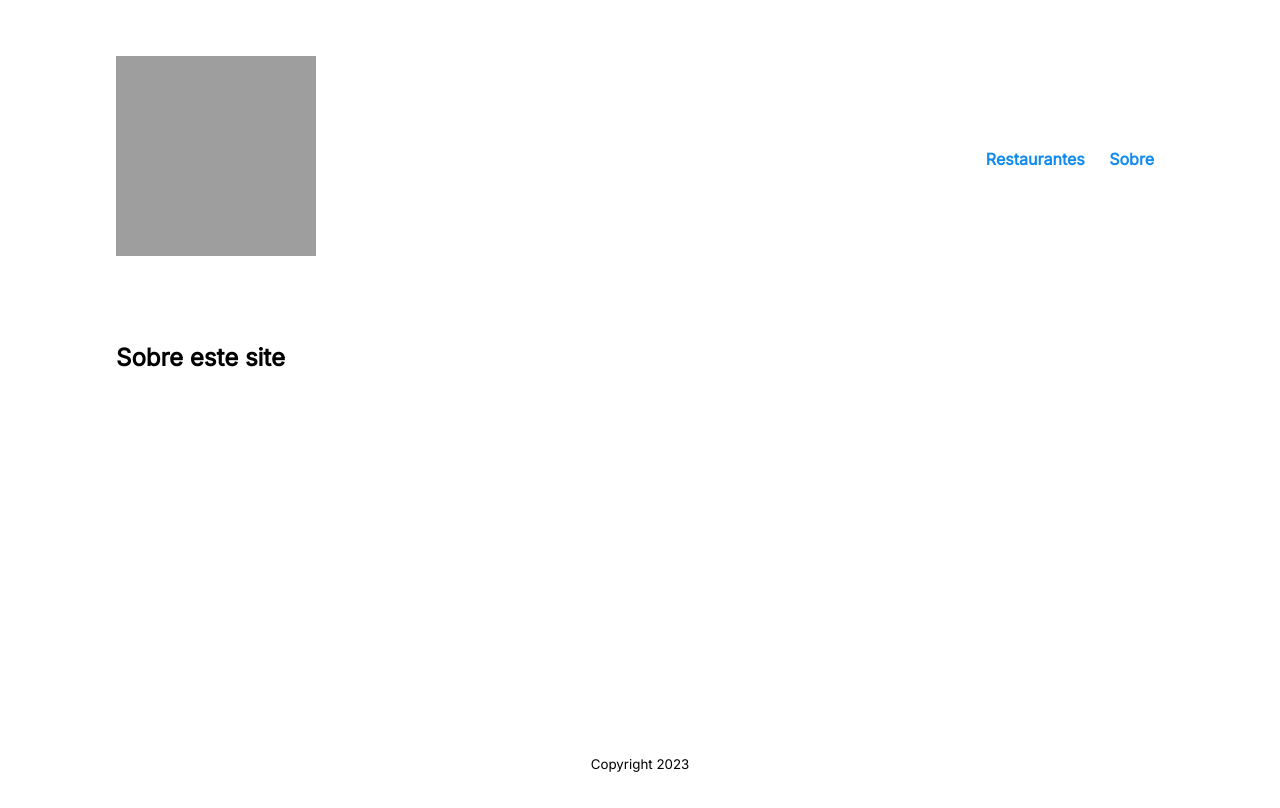
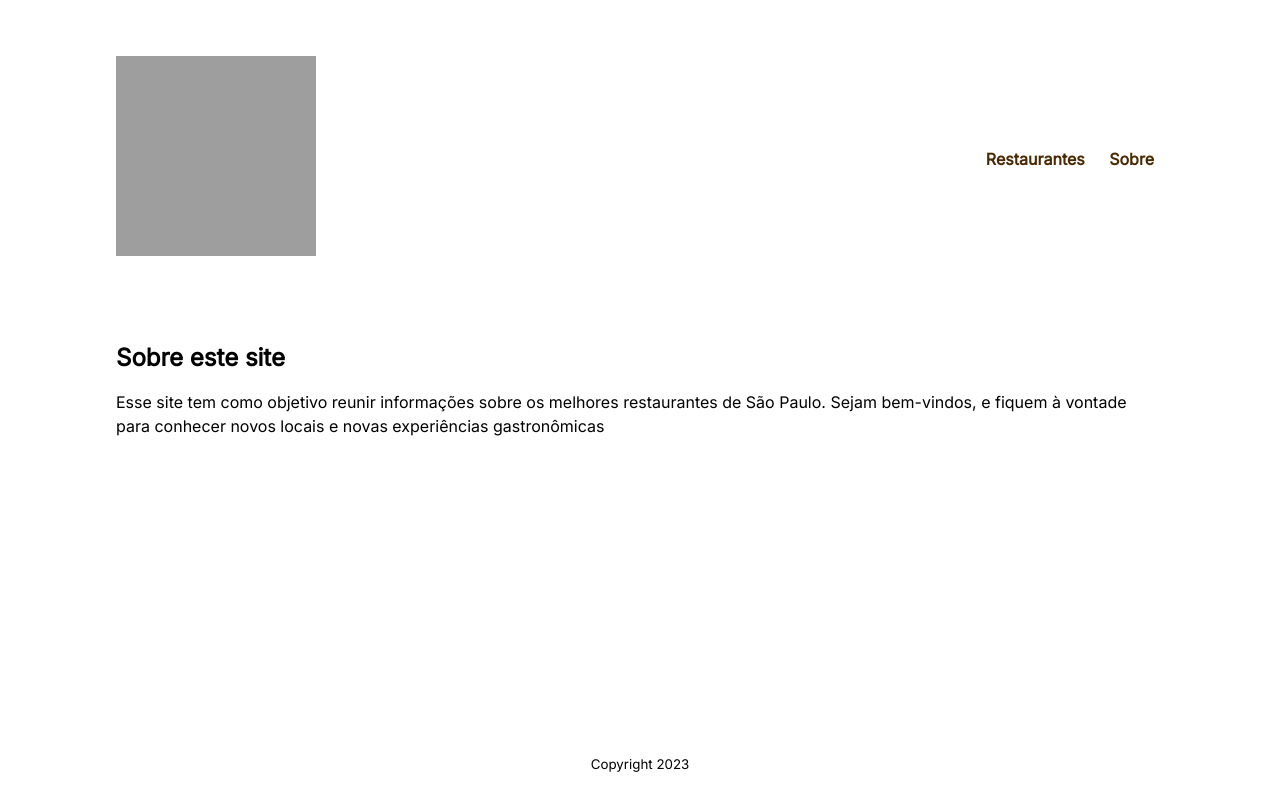
Before and after one commit to icarosicchi/ep2_icaro, a Django app: page /about/ in a window 1280 px wide. Run offline with Django 4.2, Linux system fonts and the light colour scheme; grey boxes are pictures that could not be loaded.

Commit message:
Mexi no css e about

```diff
--- a/restaurants/templates/restaurants/create.html
+++ b/restaurants/templates/restaurants/create.html
@@ -1,5 +1,5 @@
 {% extends 'base.html' %} {% block content %}
-<h2>Inserir Novo Filme</h2>
+<h2>Inserir Novo Restaurante</h2>
 <form method="POST" action="{% url 'restaurants:create' %}">
   {% csrf_token %}
   <p>
--- a/static/style.css
+++ b/static/style.css
@@ -33,13 +33,13 @@
   }
 
   li a {
-    color: var(--secondary-color);
+    color: rgb(74, 41, 2);
     font-weight: bold;
     text-decoration: none;
   }
 
   li a:hover {
-    color: var(--secondary-color-light);
+    color: rgb(107, 60, 3);
     text-decoration: underline;
   }
 
@@ -101,12 +101,12 @@
   }
 
   a {
-    color: var(--secondary-color);
-    text-decoration: none;
+    color: rgb(74, 41, 2);
+    text-decoration: bold;
   }
 
   a:hover {
-    color: var(--secondary-color-light);
+    color: rgb(107, 60, 3);
     text-decoration: underline;
   }
 
--- a/staticpages/templates/staticpages/about.html
+++ b/staticpages/templates/staticpages/about.html
@@ -6,4 +6,5 @@ Sobre
 
 {% block content %}
 <h2>Sobre este site</h2>
+<p>Esse site tem como objetivo reunir informações sobre os melhores restaurantes de São Paulo. Sejam bem-vindos, e fiquem à vontade para conhecer novos locais e novas experiências gastronômicas</p>
 {% endblock content %}
```
